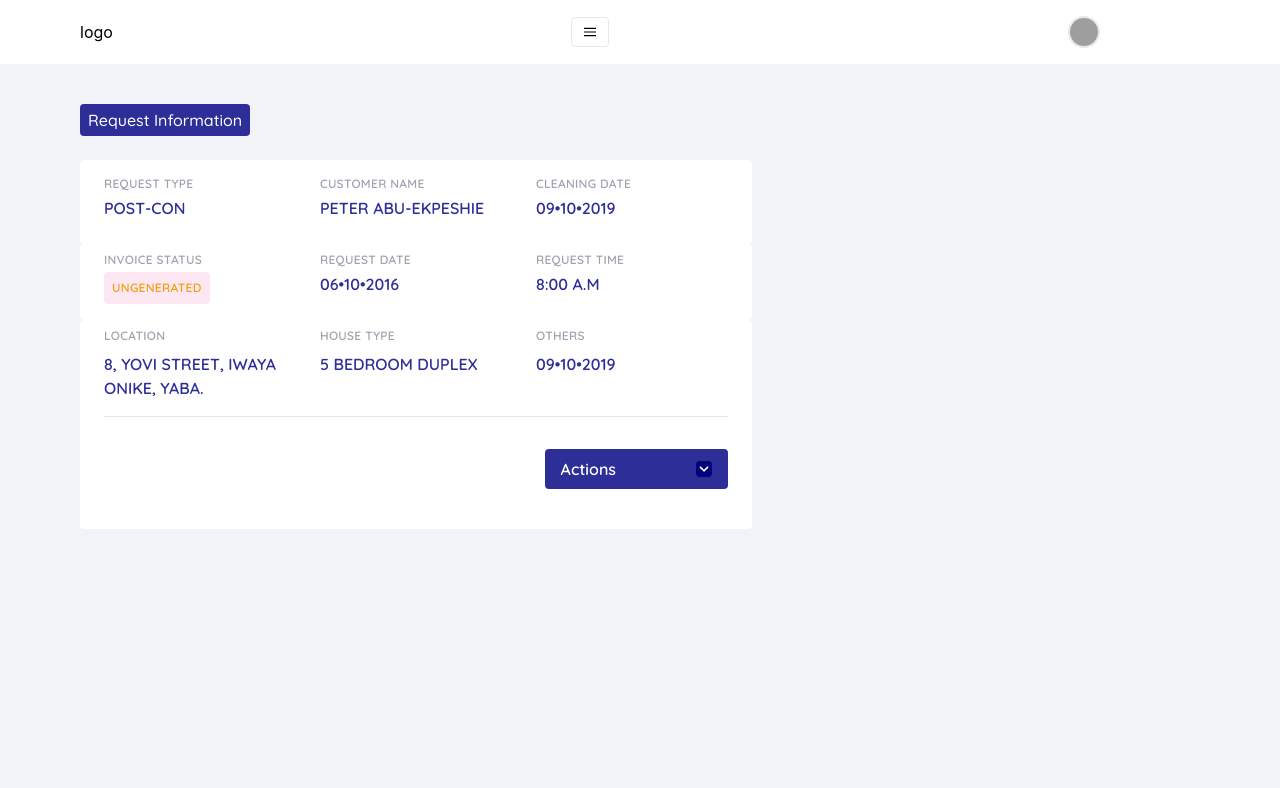
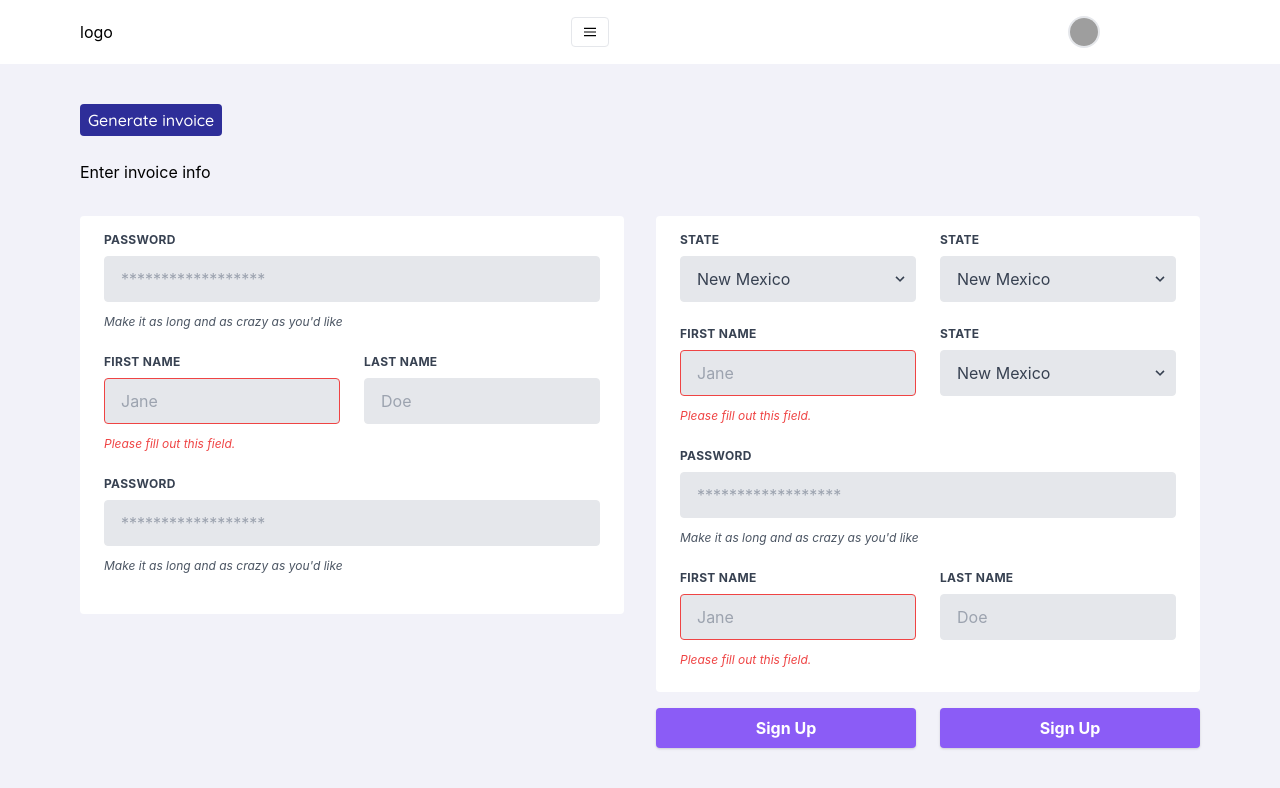
Before and after one commit to jidegithub/fyre, a React (Create React App) app: page / in a window 1280 px wide. Shown: the top 788 px of the page. Built offline with nearby package versions, Linux system fonts and the light colour scheme; grey boxes are pictures that could not be loaded.

Commit message:
update: generate invoice page I

```diff
--- a/src/App.js
+++ b/src/App.js
@@ -1,4 +1,5 @@
 import React from 'react';
+import GenerateInvoice from './components/GenerateInvoice';
 import Header from './components/Header';
 import RequestInfo from './components/RequestInfo';
 
@@ -7,7 +8,8 @@ function App() {
     <div className="flex flex-col min-h-screen overflow-hidden">
       <Header/>
       <main className="bluish-bg flex-grow">
-        <RequestInfo/>
+        {/* <RequestInfo/> */}
+        <GenerateInvoice/>
       </main>
     </div>
   );
--- /dev/null
+++ b/src/components/GenerateInvoice.jsx
@@ -0,0 +1,15 @@
+import React from 'react';
+import InvoiceForm from './InvoiceForm';
+import PageTitle from './PageTitle';
+
+export default function GenerateInvoice() {
+  return (
+    <section>
+			<div className="max-w-6xl mx-auto p-4 md:p-4">
+				<PageTitle title={"Generate invoice"}/>
+				<p className="mt-6 mb-4">Enter invoice info</p>
+        <InvoiceForm/>
+			</div>
+		</section>
+  )
+}
--- a/src/components/Header.jsx
+++ b/src/components/Header.jsx
@@ -48,7 +48,7 @@ export default function NavBar() {
                   <span>ASSOCIATES</span>
                 </a>
               </li>
-							<li>
+							<li className="underline">
                 <a href="/" className="btn-sm primary-color-txt text-sm ml-8">
                   <span>REQUEST</span>
                 </a>
--- /dev/null
+++ b/src/components/InvoiceForm.jsx
@@ -0,0 +1,143 @@
+import React from 'react'
+
+export default function InvoiceForm() {
+  return (
+    <section className="flex flex-col lg:flex-row">
+      <div className="m-0 lg:mr-4">
+        <form className="w-full flex-col bg-white rounded px-6 py-4 mt-4">
+          <div className="flex flex-wrap -mx-3 mb-6">
+            <div className="w-full px-3">
+              <label className="block uppercase tracking-wide text-gray-700 text-xs font-bold mb-2" htmlFor="grid-password">
+                Password
+              </label>
+              <input className="appearance-none block w-full bg-gray-200 text-gray-700 border border-gray-200 rounded py-3 px-4 mb-3 leading-tight focus:outline-none focus:bg-white focus:border-gray-500" id="grid-password" type="password" placeholder="******************"/>
+              <p className="text-gray-600 text-xs italic">Make it as long and as crazy as you'd like</p>
+            </div>
+          </div>
+          <div className="flex flex-wrap -mx-3 mb-6">
+            <div className="w-full md:w-1/2 px-3 mb-6 md:mb-0">
+              <label className="block uppercase tracking-wide text-gray-700 text-xs font-bold mb-2" htmlFor="grid-first-name">
+                First Name
+              </label>
+              <input className="appearance-none block w-full bg-gray-200 text-gray-700 border border-red-500 rounded py-3 px-4 mb-3 leading-tight focus:outline-none focus:bg-white" id="grid-first-name" type="text" placeholder="Jane"/>
+              <p className="text-red-500 text-xs italic">Please fill out this field.</p>
+            </div>
+            <div className="w-full md:w-1/2 px-3">
+              <label className="block uppercase tracking-wide text-gray-700 text-xs font-bold mb-2" htmlFor="grid-last-name">
+                Last Name
+              </label>
+              <input className="appearance-none block w-full bg-gray-200 text-gray-700 border border-gray-200 rounded py-3 px-4 leading-tight focus:outline-none focus:bg-white focus:border-gray-500" id="grid-last-name" type="text" placeholder="Doe"/>
+            </div>
+          </div>
+          <div className="flex flex-wrap -mx-3 mb-6">
+            <div className="w-full px-3">
+              <label className="block uppercase tracking-wide text-gray-700 text-xs font-bold mb-2" htmlFor="grid-password">
+                Password
+              </label>
+              <input className="appearance-none block w-full bg-gray-200 text-gray-700 border border-gray-200 rounded py-3 px-4 mb-3 leading-tight focus:outline-none focus:bg-white focus:border-gray-500" id="grid-password" type="password" placeholder="******************"/>
+              <p className="text-gray-600 text-xs italic">Make it as long and as crazy as you'd like</p>
+            </div>
+          </div>
+        </form>
+      </div>
+
+      <div className=" m-0 lg:ml-4">
+        <form className="w-full flex-col bg-white rounded px-6 py-4 mt-4">
+          <div className="flex flex-wrap -mx-3 mb-6">
+            <div className="w-full md:w-1/2 px-3 mb-6 md:mb-0">
+              <label className="block uppercase tracking-wide text-gray-700 text-xs font-bold mb-2" htmlFor="grid-state">
+                State
+              </label>
+              <div className="relative">
+                <select className="block appearance-none w-full bg-gray-200 border border-gray-200 text-gray-700 py-3 px-4 pr-8 rounded leading-tight focus:outline-none focus:bg-white focus:border-gray-500" id="grid-state">
+                  <option>New Mexico</option>
+                  <option>Missouri</option>
+                  <option>Texas</option>
+                </select>
+                <div className="pointer-events-none absolute inset-y-0 right-0 flex items-center px-2 text-gray-700">
+                  <svg className="fill-current h-4 w-4" xmlns="http://www.w3.org/2000/svg" viewBox="0 0 20 20"><path d="M9.293 12.95l.707.707L15.657 8l-1.414-1.414L10 10.828 5.757 6.586 4.343 8z"/></svg>
+                </div>
+              </div>
+            </div>
+            <div className="w-full md:w-1/2 px-3 mb-6 md:mb-0">
+              <label className="block uppercase tracking-wide text-gray-700 text-xs font-bold mb-2" htmlFor="grid-state">
+                State
+              </label>
+              <div className="relative">
+                <select className="block appearance-none w-full bg-gray-200 border border-gray-200 text-gray-700 py-3 px-4 pr-8 rounded leading-tight focus:outline-none focus:bg-white focus:border-gray-500" id="grid-state">
+                  <option>New Mexico</option>
+                  <option>Missouri</option>
+                  <option>Texas</option>
+                </select>
+                <div className="pointer-events-none absolute inset-y-0 right-0 flex items-center px-2 text-gray-700">
+                  <svg className="fill-current h-4 w-4" xmlns="http://www.w3.org/2000/svg" viewBox="0 0 20 20"><path d="M9.293 12.95l.707.707L15.657 8l-1.414-1.414L10 10.828 5.757 6.586 4.343 8z"/></svg>
+                </div>
+              </div>
+            </div>
+          </div>
+          <div className="flex flex-wrap -mx-3 mb-6">
+            <div className="w-full md:w-1/2 px-3 mb-6 md:mb-0">
+              <label className="block uppercase tracking-wide text-gray-700 text-xs font-bold mb-2" htmlFor="grid-first-name">
+                First Name
+              </label>
+              <input className="appearance-none block w-full bg-gray-200 text-gray-700 border border-red-500 rounded py-3 px-4 mb-3 leading-tight focus:outline-none focus:bg-white" id="grid-first-name" type="text" placeholder="Jane"/>
+              <p className="text-red-500 text-xs italic">Please fill out this field.</p>
+            </div>
+
+            <div className="w-full md:w-1/2 px-3 mb-6 md:mb-0">
+              <label className="block uppercase tracking-wide text-gray-700 text-xs font-bold mb-2" htmlFor="grid-state">
+                State
+              </label>
+              <div className="relative">
+                <select className="block appearance-none w-full bg-gray-200 border border-gray-200 text-gray-700 py-3 px-4 pr-8 rounded leading-tight focus:outline-none focus:bg-white focus:border-gray-500" id="grid-state">
+                  <option>New Mexico</option>
+                  <option>Missouri</option>
+                  <option>Texas</option>
+                </select>
+                <div className="pointer-events-none absolute inset-y-0 right-0 flex items-center px-2 text-gray-700">
+                  <svg className="fill-current h-4 w-4" xmlns="http://www.w3.org/2000/svg" viewBox="0 0 20 20"><path d="M9.293 12.95l.707.707L15.657 8l-1.414-1.414L10 10.828 5.757 6.586 4.343 8z"/></svg>
+                </div>
+              </div>
+            </div>
+          </div>
+          <div className="flex flex-wrap -mx-3 mb-6">
+            <div className="w-full px-3">
+              <label className="block uppercase tracking-wide text-gray-700 text-xs font-bold mb-2" htmlFor="grid-password">
+                Password
+              </label>
+              <input className="appearance-none block w-full bg-gray-200 text-gray-700 border border-gray-200 rounded py-3 px-4 mb-3 leading-tight focus:outline-none focus:bg-white focus:border-gray-500" id="grid-password" type="password" placeholder="******************"/>
+              <p className="text-gray-600 text-xs italic">Make it as long and as crazy as you'd like</p>
+            </div>
+          </div>
+          <div className="flex flex-wrap -mx-3 mb-2">
+            <div className="w-full md:w-1/2 px-3 mb-6 md:mb-0">
+              <label className="block uppercase tracking-wide text-gray-700 text-xs font-bold mb-2" htmlFor="grid-first-name">
+                First Name
+              </label>
+              <input className="appearance-none block w-full bg-gray-200 text-gray-700 border border-red-500 rounded py-3 px-4 mb-3 leading-tight focus:outline-none focus:bg-white" id="grid-first-name" type="text" placeholder="Jane"/>
+              <p className="text-red-500 text-xs italic">Please fill out this field.</p>
+            </div>
+            <div className="w-full md:w-1/2 px-3">
+              <label className="block uppercase tracking-wide text-gray-700 text-xs font-bold mb-2" htmlFor="grid-last-name">
+                Last Name
+              </label>
+              <input className="appearance-none block w-full bg-gray-200 text-gray-700 border border-gray-200 rounded py-3 px-4 leading-tight focus:outline-none focus:bg-white focus:border-gray-500" id="grid-last-name" type="text" placeholder="Doe"/>
+            </div>
+          </div>
+        </form>
+        <div class="mt-4 flex justify-between md:items-center">
+          <div className="w-1/2 pr-3">
+            <button className=" w-full shadow bg-purple-500 hover:bg-purple-400 focus:shadow-outline focus:outline-none text-white font-bold py-2 px-4 rounded" type="button">
+                Sign Up
+            </button>
+          </div>
+          <div className="w-1/2 pl-3">
+            <button className="w-full shadow bg-purple-500 hover:bg-purple-400 focus:shadow-outline focus:outline-none text-white font-bold py-2 px-4 rounded" type="button">
+              Sign Up
+            </button>
+          </div>
+        </div>
+      </div>
+    </section>
+  )
+}
```
Also changed, not shown: src/components/Form/FormInput.jsx (added), src/components/Form/FormSelect.jsx (added), 1 other file (tests, documents, lock files or other folders).
